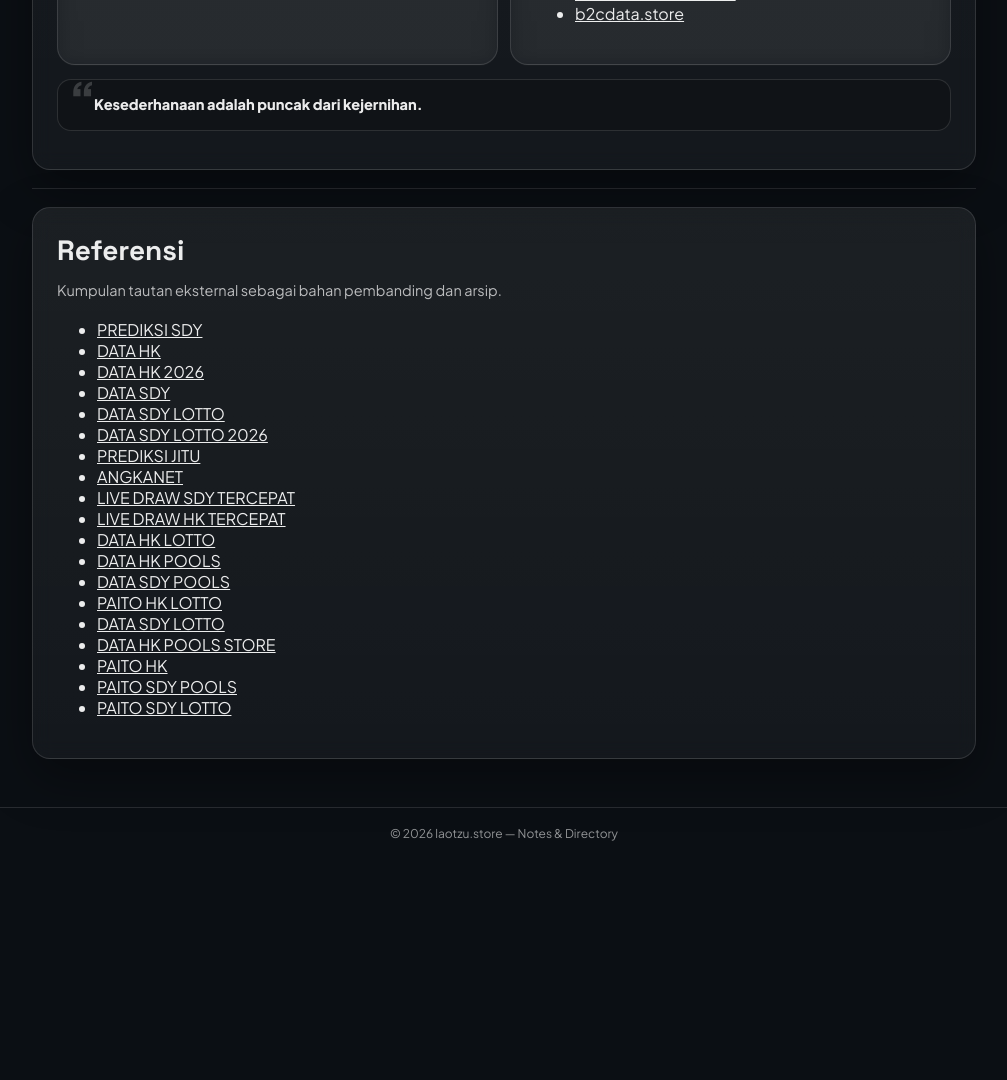
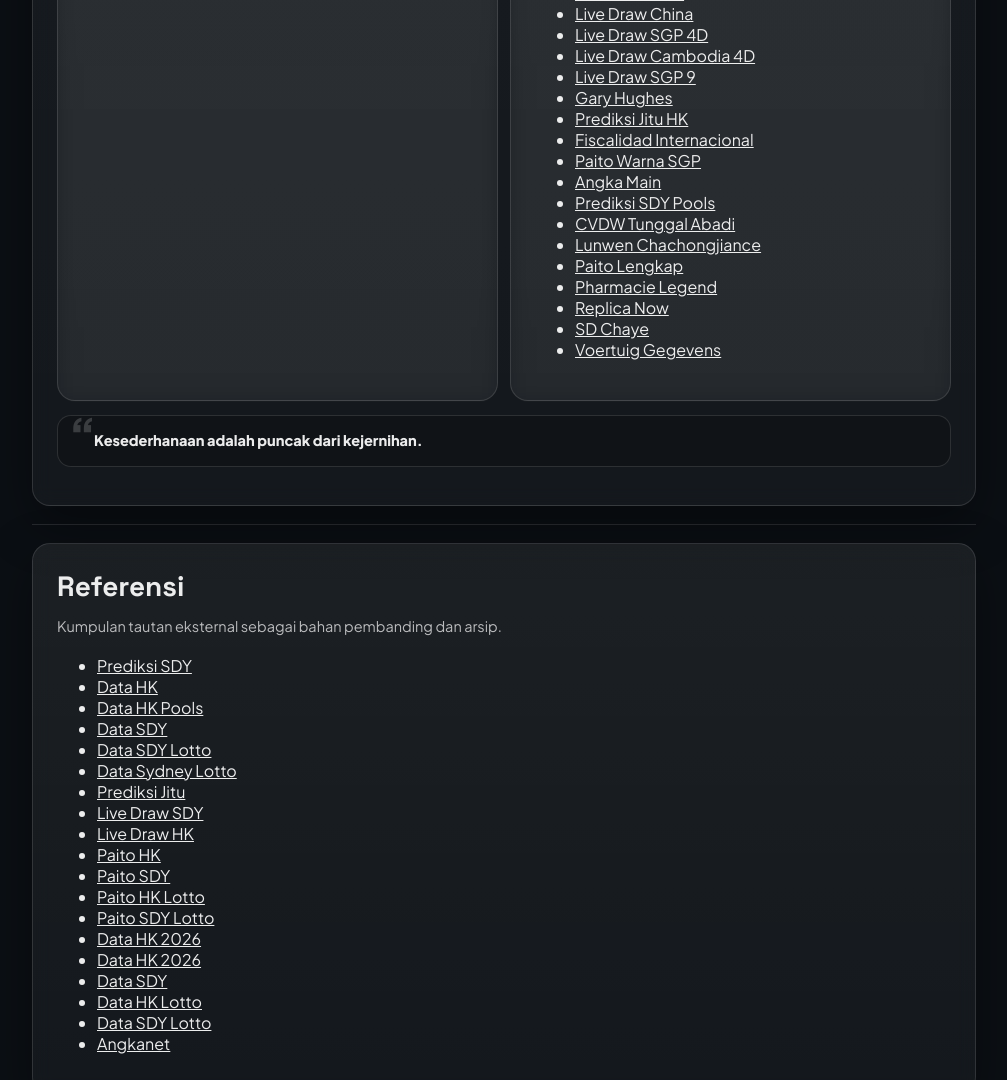
Before and after one commit to sobatmapan/12v, a plain HTML site: page index.html in a window 1280 px wide. Shown: the part 1833-2913 px from the top of the page, without its empty margins (136-1143 px from the left). Before the commit the page ends 2700 px from the top, so only its background shows below. Drawn offline with Linux system fonts and the light colour scheme.

Commit message:
Update index.html

```diff
--- a/index.html
+++ b/index.html
@@ -183,7 +183,7 @@
           <h2 style="font-size:18px">4) Berhenti Tepat Waktu</h2>
           <p>Mengetahui kapan berhenti membaca sama pentingnya dengan mengetahui kapan mulai.</p>
           <ul class="site-list">
-  <li><a href="https://airport-parking-quote.co.uk/" target="_blank" rel="noopener">Airport Parking Quote UK</a></li>
+<li><a href="https://airport-parking-quote.co.uk/" target="_blank" rel="noopener">Airport Parking Quote UK</a></li>
 <li><a href="https://beyondtrends.store/" target="_blank" rel="noopener">Beyond Trends</a></li>
 <li><a href="https://cave222.org/" target="_blank" rel="noopener">Cave222</a></li>
 <li><a href="https://digitalgoodies.store/" target="_blank" rel="noopener">Digital Goodies</a></li>
@@ -205,7 +205,7 @@
 <li><a href="https://machynllethgolfclub.co.uk/" target="_blank" rel="noopener">Machynlleth Golf Club</a></li>
 <li><a href="https://mailstorm.biz/" target="_blank" rel="noopener">MailStorm</a></li>
 <li><a href="https://masjidmekarindah.id/" target="_blank" rel="noopener">Masjid Mekar Indah</a></li>
-<li><a href="https://michaels-kors.co.uk/" target="_blank" rel="noopener">Michael&#39;s Kors UK</a></li>
+<li><a href="https://michaels-kors.co.uk/" target="_blank" rel="noopener">Michael's Kors UK</a></li>
 <li><a href="https://middlefieldma.us/" target="_blank" rel="noopener">Middlefield MA</a></li>
 <li><a href="https://musclesteroids.info/" target="_blank" rel="noopener">Muscle Steroids Info</a></li>
 <li><a href="https://mypet24.co.uk/" target="_blank" rel="noopener">MyPet24 UK</a></li>
@@ -223,9 +223,6 @@
 <li><a href="https://webmaster-cs.xyz/" target="_blank" rel="noopener">Webmaster CS</a></li>
 <li><a href="https://webprediksibola.id/" target="_blank" rel="noopener">Web Prediksi Bola</a></li>
 <li><a href="https://youth-diplomacy.org/" target="_blank" rel="noopener">Youth Diplomacy</a></li>
-<li><a href="https://jujutsukaisen.io/" target="_blank" rel="noopener">Anoboy</a></li>
-
-<!-- DOMAIN BARU (SEMUA) -->
 <li><a href="https://wsdata.store/" target="_blank" rel="noopener">wsdata.store</a></li>
 <li><a href="https://tgdata.store/" target="_blank" rel="noopener">tgdata.store</a></li>
 <li><a href="https://latestdata.store/" target="_blank" rel="noopener">latestdata.store</a></li>
@@ -246,6 +243,24 @@
 <li><a href="https://telemarketingleads.store/" target="_blank" rel="noopener">telemarketingleads.store</a></li>
 <li><a href="https://insurancesdata.store/" target="_blank" rel="noopener">insurancesdata.store</a></li>
 <li><a href="https://b2cdata.store/" target="_blank" rel="noopener">b2cdata.store</a></li>
+
+<li><a href="https://livedrawchina.space/" target="_blank" rel="noopener">Live Draw China</a></li>
+<li><a href="https://livedrawsgp4d.art/" target="_blank" rel="noopener">Live Draw SGP 4D</a></li>
+<li><a href="https://livedrawcambodia4d.art/" target="_blank" rel="noopener">Live Draw Cambodia 4D</a></li>
+<li><a href="https://livedrawsgp9.shop/" target="_blank" rel="noopener">Live Draw SGP 9</a></li>
+<li><a href="https://garyhughes.org/" target="_blank" rel="noopener">Gary Hughes</a></li>
+<li><a href="https://prediksijituhk.shop/" target="_blank" rel="noopener">Prediksi Jitu HK</a></li>
+<li><a href="https://fiscalidadinternacional.org/" target="_blank" rel="noopener">Fiscalidad Internacional</a></li>
+<li><a href="https://paitowarnasgp.ink/" target="_blank" rel="noopener">Paito Warna SGP</a></li>
+<li><a href="https://angkamain.art/" target="_blank" rel="noopener">Angka Main</a></li>
+<li><a href="https://prediksisdypools.net/" target="_blank" rel="noopener">Prediksi SDY Pools</a></li>
+<li><a href="https://cvdwitunggalabadi.com/" target="_blank" rel="noopener">CVDW Tunggal Abadi</a></li>
+<li><a href="https://lunwenchachongjiance.com/" target="_blank" rel="noopener">Lunwen Chachongjiance</a></li>
+<li><a href="https://paitolengkap.org/" target="_blank" rel="noopener">Paito Lengkap</a></li>
+<li><a href="https://pharmacielegend.shop/" target="_blank" rel="noopener">Pharmacie Legend</a></li>
+<li><a href="https://replicanow.shop/" target="_blank" rel="noopener">Replica Now</a></li>
+<li><a href="https://sdchaye.com/" target="_blank" rel="noopener">SD Chaye</a></li>
+<li><a href="https://voertuiggegevens.net/" target="_blank" rel="noopener">Voertuig Gegevens</a></li>
 </ul>
 
         </div>
@@ -263,45 +278,25 @@
       <p>Kumpulan tautan eksternal sebagai bahan pembanding dan arsip.</p>
 
      <ul class="verticalt-menu">
-
-<li><a href="https://prediksisdy.space" target="_blank" rel="noopener noreferrer">PREDIKSI SDY</a></li>
-
-<li><a href="https://data-hk.store" target="_blank" rel="noopener noreferrer">DATA HK</a></li>
-
-<li><a href="https://data-hk.site" target="_blank" rel="noopener noreferrer">DATA HK 2026</a></li>
-
-<li><a href="https://data-sdy.site" target="_blank" rel="noopener noreferrer">DATA SDY</a></li>
-
-<li><a href="https://datasdylotto.us" target="_blank" rel="noopener noreferrer">DATA SDY LOTTO</a></li>
-
-<li><a href="https://datasdylotto.biz" target="_blank" rel="noopener noreferrer">DATA SDY LOTTO 2026</a></li>
-
-<li><a href="https://prediksi-jitu.store" target="_blank" rel="noopener noreferrer">PREDIKSI JITU</a></li>
-
-<li><a href="http://178.128.24.177/" target="_blank" rel="noopener noreferrer">ANGKANET</a></li>
-
-<li><a href="https://www.livedrawsdytercepat.art" target="_blank" rel="noopener noreferrer">LIVE DRAW SDY TERCEPAT</a></li>
-
-<li><a href="https://www.livedrawhktercepat.art" target="_blank" rel="noopener noreferrer">LIVE DRAW HK TERCEPAT</a></li>
-
-<li><a href="https://www.datahklotto.site" target="_blank" rel="noopener noreferrer">DATA HK LOTTO</a></li>
-
-<li><a href="https://www.datahkpools.site" target="_blank" rel="noopener noreferrer">DATA HK POOLS</a></li>
-
-<li><a href="https://www.datasdypools.site" target="_blank" rel="noopener noreferrer">DATA SDY POOLS</a></li>
-
-<li><a href="https://www.paitohklotto.art" target="_blank" rel="noopener noreferrer">PAITO HK LOTTO</a></li>
-
-<li><a href="https://www.datasdylotto.space" target="_blank" rel="noopener noreferrer">DATA SDY LOTTO</a></li>
-
-<li><a href="https://www.datahkpools.store" target="_blank" rel="noopener noreferrer">DATA HK POOLS STORE</a></li>
-
-<li><a href="https://www.paitohk.space" target="_blank" rel="noopener noreferrer">PAITO HK</a></li>
-
-<li><a href="https://www.paitosdypools.site" target="_blank" rel="noopener noreferrer">PAITO SDY POOLS</a></li>
-
-<li><a href="https://www.paitosdylotto.store" target="_blank" rel="noopener noreferrer">PAITO SDY LOTTO</a></li>
-
+<li><a href="https://prediksisdy.space" target="_blank" rel="noopener noreferrer">Prediksi SDY</a></li>
+	<li><a href="https://data-hk.store" target="_blank" rel="noopener noreferrer">Data HK</a></li>
+	<li><a href="https://data-hk.site" target="_blank" rel="noopener noreferrer">Data HK Pools</a></li>
+	<li><a href="https://data-sdy.site" target="_blank" rel="noopener noreferrer">Data SDY</a></li>
+	<li><a href="https://datasdylotto.us" target="_blank" rel="noopener noreferrer">Data SDY Lotto</a></li>
+	<li><a href="https://datasdylotto.biz" target="_blank" rel="noopener noreferrer">Data Sydney Lotto</a></li>
+	<li><a href="https://prediksi-jitu.store" target="_blank" rel="noopener noreferrer">Prediksi Jitu</a></li>
+	<li><a href="https://www.livedrawsdytercepat.art" target="_blank" rel="noopener noreferrer">Live Draw SDY</a></li>
+	<li><a href="https://www.livedrawhktercepat.art" target="_blank" rel="noopener noreferrer">Live Draw HK</a></li>
+	<li><a href="https://www.paitohk.space" target="_blank" rel="noopener noreferrer">Paito HK</a></li>
+	<li><a href="https://www.paitosdypools.site" target="_blank" rel="noopener noreferrer">Paito SDY</a></li>
+	<li><a href="https://www.paitohklotto.art" target="_blank" rel="noopener noreferrer">Paito HK Lotto</a></li>
+	<li><a href="https://www.paitosdylotto.store" target="_blank" rel="noopener noreferrer">Paito SDY Lotto</a></li>
+	<li><a href="https://datahk1.site" target="_blank" rel="noopener noreferrer">Data HK 2026</a></li>
+	<li><a href="https://www.datahkpools.store" target="_blank" rel="noopener noreferrer">Data HK 2026</a></li>
+	<li><a href="https://www.datasdypools.site" target="_blank" rel="noopener noreferrer">Data SDY</a></li>
+	<li><a href="https://datahklotto.site" target="_blank" rel="noopener noreferrer">Data HK Lotto</a></li>
+	<li><a href="https://www.datasdylotto.space" target="_blank" rel="noopener noreferrer">Data SDY Lotto</a></li>
+	<li><a href="https://paitohk-net.site/" target="_blank" rel="noopener noreferrer">Angkanet</a></li>
 </ul>
     </section>
 
```
